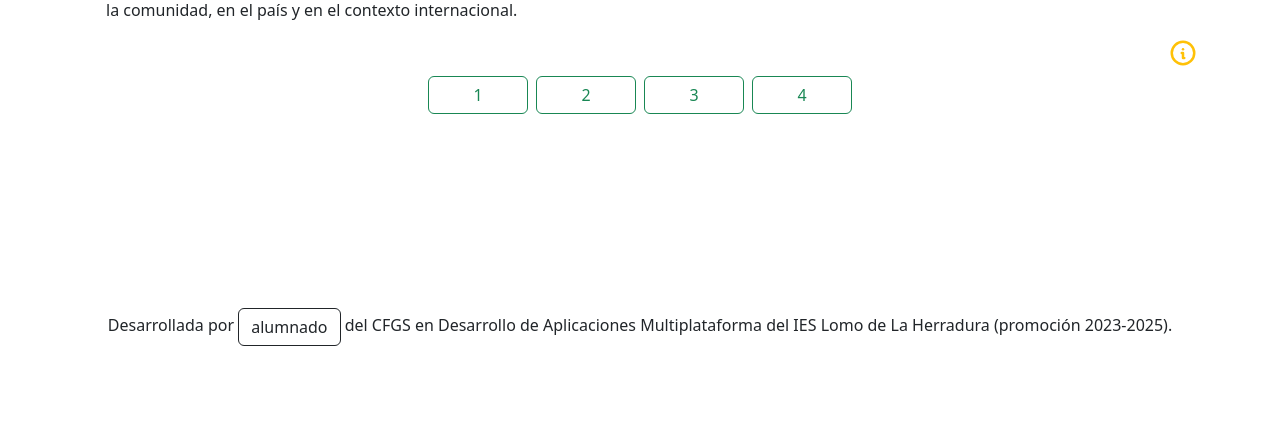
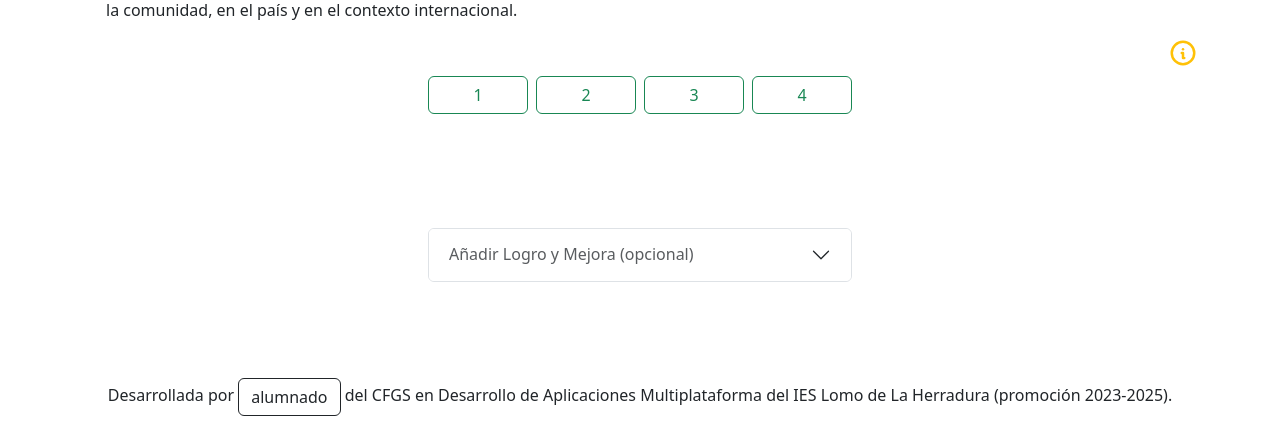
Before and after one commit to davidcrm/EsPROLAMA, a Django app: template elama/templates/elama/individual_descriptor.html in a window 1280 px wide. Shown: the part 675-1115 px from the top of the page. Before the commit the page ends 1021 px from the top, so only its background shows below. Run offline with Django 5.2, Linux system fonts and the light colour scheme; the template is opened without the code that fills it: values that come from a table or form of the project are taken from there, others are empty; data comes from the database, SQL or seed files in the repository; parts of the project's set-up code (start-up, migrations or seed data) failed here and were passed over; some libraries are stand-ins or nearby versions.

Commit message:
Anotaciones opcionales (Logros y mejoras) en cada descriptor (#20)
* TODO: terminar de implementar el formulario para añadir logros y mejoras a cada descriptor

* ADD: campos para añadir logros y mejoras(anotaciones) con respecto a cada descriptor

```diff
--- a/elama/forms.py
+++ /dev/null
@@ -1,15 +0,0 @@
-from django import forms
-from .models import Volcado
-
-class VolcadoForm(forms.ModelForm):
-    class Meta:
-        model = Volcado
-        fields = ['valoracion']
-        labels = {'valoracion': ''}
-        OPCIONES = (
-            ('1', 'Uno'),
-            ('2', 'Dos'),
-            ('3', 'Tres'),
-            ('4', 'Cuatro')
-        )
-        widgets = {'valoracion': forms.RadioSelect(choices=OPCIONES)}
--- /dev/null
+++ b/elama/forms/__init__.py
@@ -0,0 +1 @@
+from . import volcado_form
--- /dev/null
+++ b/elama/forms/volcado_form.py
@@ -0,0 +1,31 @@
+from django import forms
+
+from elama.models import Volcado
+
+
+class VolcadoForm(forms.ModelForm):
+    class Meta:
+        model = Volcado
+        fields = ['valoracion', 'logro', 'mejora']
+        labels = {'valoracion': '', 'logro': 'Logro', 'mejora': 'Mejora'}
+        OPCIONES = (
+            ('1', 'Uno'),
+            ('2', 'Dos'),
+            ('3', 'Tres'),
+            ('4', 'Cuatro')
+        )
+        widgets = {
+            'valoracion': forms.RadioSelect(choices=OPCIONES),
+            'logro': forms.Textarea(attrs={
+                'class': 'form-control',
+                'rows': 3,
+                'placeholder': 'Apunta un logro para el programa de ELAMA en tu entidad.',
+                'style': 'resize: none;'
+            }),
+            'mejora': forms.Textarea(attrs={
+                'class': 'form-control',
+                'rows': 3,
+                'placeholder': 'Apunta una posible mejora para el programa de ELAMA en tu entidad.',
+                'style': 'resize: none;'
+            }),
+        }
--- a/elama/models/__init__.py
+++ b/elama/models/__init__.py
@@ -4,4 +4,3 @@ from .descriptor import Descriptor
 from .autoevaluacion import Autoevaluacion
 from .volcado import Volcado
 from .grupo import Grupo
-from .grupo_autoevaluacion import GrupoAutoevaluacion
--- a/elama/models/volcado.py
+++ b/elama/models/volcado.py
@@ -7,6 +7,8 @@ class Volcado(models.Model):
     autoevaluacion = models.ForeignKey(Autoevaluacion, on_delete=models.CASCADE)
     descriptor = models.ForeignKey(Descriptor, on_delete=models.CASCADE)
     valoracion = models.CharField(max_length=1)
+    logro = models.CharField(max_length=255, null=True, blank=True)
+    mejora =models.CharField(max_length=255, null=True, blank=True)
 
     def __str__(self):
         return f"Autoevaluación: {self.autoevaluacion} - Descriptor: {self.descriptor} - Valoración: {self.valoracion}"
--- a/elama/templates/elama/individual_descriptor.html
+++ b/elama/templates/elama/individual_descriptor.html
@@ -100,7 +100,7 @@
         <form id="descriptor-form" action="{% url 'elama:individual-descriptor' autoevaluacion.id descriptor.id %}"
               method="post">
             {% csrf_token %}
-            <div class="d-flex align-items-center gap-2 mb-5" id="id_valoracion">
+            <div class="d-flex justify-content-center align-items-center gap-2 mb-5" id="id_valoracion">
                 {% for opcion in form.valoracion %}
                     <div>
                         <input
@@ -124,13 +124,44 @@
                     </div>
                 {% endfor %}
             </div>
-        </form>
-    </div>
-
+            {% comment %}
+    	        div para mostrar el mensaje de feedback a la valoración
+            {% endcomment %}
             <div class="d-flex justify-content-center align-items-center m-auto justify-text"
                  style="max-width: 75%; height: 50px">
                 <p id="valoracion-mensaje" class="mt-2 text-secondary" style="text-align: justify;"></p>
             </div>
+
+            <div class="accordion mt-3" id="logroMejoraAccordion">
+                <div class="accordion-item">
+                    <h2 class="accordion-header" id="headingLogroMejora">
+                        <button class="accordion-button collapsed" type="button" data-bs-toggle="collapse"
+                                data-bs-target="#collapseLogroMejora">
+                            <span class="text-muted">Añadir Logro y Mejora (opcional)</span>
+                        </button>
+                    </h2>
+                    <div id="collapseLogroMejora" class="accordion-collapse collapse"
+                         data-bs-parent="#logroMejoraAccordion">
+                        <div class="accordion-body">
+                            <div class="d-flex justify-content-center">
+                                <div class="d-flex justify-content-between w-75 gap-5">
+                                    <div class="form-group flex-fill">
+                                        <label for="mejoraTextarea">Logro:</label>
+                                        {{ form.logro }}
+                                    </div>
+                                    <div class="form-group flex-fill">
+                                        <label for="mejoraTextarea">Mejora:</label>
+                                        {{ form.mejora }}
+                                    </div>
+                                </div>
+                            </div>
+                        </div>
+                    </div>
+                </div>
+            </div>
+        </form>
+    </div>
+
 
     <script>
         document.addEventListener("DOMContentLoaded", function () {
@@ -179,7 +210,8 @@
     {% comment %}
             Modal de información sobre las puntuaciones
     {% endcomment %}
-    <div class="modal fade" id="modalInformacionValores" tabindex="-1" aria-labelledby="modalInformacionValoresTitle"
+    <div class="modal fade" id="modalInformacionValores" tabindex="-1"
+         aria-labelledby="modalInformacionValoresTitle"
          aria-hidden="true">
         <div class="modal-dialog modal-dialog-centered">
             <div class="modal-content">
@@ -190,11 +222,13 @@
                 <div class="modal-body">
                     <ol class="ps-3">
                         <li class="mb-2">Principio no concretado en acciones del programa.</li>
-                        <li class="mb-2">Principio concretado en acciones individuales o puntuales del programa.</li>
+                        <li class="mb-2">Principio concretado en acciones individuales o puntuales del programa.
+                        </li>
                         <li class="mb-2">Principio concretado en acciones que realiza todo el equipo, aunque no sean
                             periódicas o sistemáticas.
                         </li>
-                        <li class="mb-2">Principio concretado en acciones que implican a todo el equipo y a la comunidad
+                        <li class="mb-2">Principio concretado en acciones que implican a todo el equipo y a la
+                            comunidad
                             educativa en su conjunto, que se programan anualmente, y que son coherentes y están
                             fundamentadas.
                         </li>
```
Also changed, not shown: elama/services/individual_service.py (+6 -2 lines), elama/views/individual.py (+9 -4 lines), elama/admin.py (line endings or trailing spaces), elama/migrations/0006_volcado_logro_volcado_mejora_and_more.py (added). Lines whose indentation alone changed are shown as unchanged.
